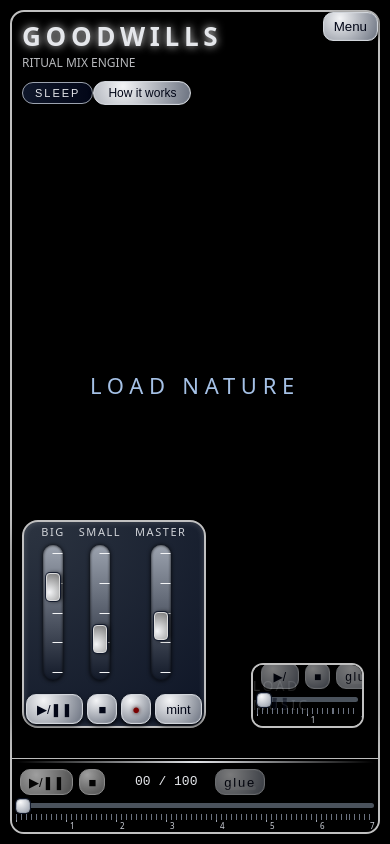
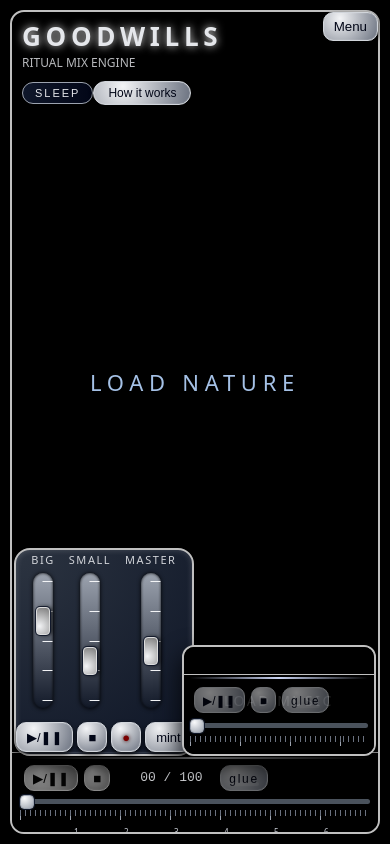
Before and after one commit to bobdryg/goodwills, a React (Vite) app: page / in a window 390 px wide. Built offline with nearby package versions, Linux system fonts and the light colour scheme.

Commit message:
The mobile MAY finally be behaving normally.1

```diff
--- a/src/Studio.tsx
+++ b/src/Studio.tsx
@@ -1187,6 +1187,142 @@ const Studio: React.FC = () => {
             <div className="big-center-label">LOAD NATURE</div>
           )}
         </div>
+
+{/* MOBILE FLOATS: мини-плеер + микшер опускаем к панели big-controls */}
+{isMobile && (
+  <div className="mobile-floats">
+    {/* MIXER */}
+    <div className="mixer">
+      <div className="faders">
+        <div className="fader">
+          <div className="fader__label">BIG</div>
+          <div className="fader__track">
+            <div className="fader__scale">
+              <span /><span /><span /><span /><span />
+            </div>
+            <input
+              type="range"
+              min={0}
+              max={1}
+              step={0.01}
+              value={bgVol}
+              onChange={(e) => setBgVol(parseFloat(e.target.value))}
+            />
+          </div>
+        </div>
+
+        <div className="fader">
+          <div className="fader__label">SMALL</div>
+          <div className="fader__track">
+            <div className="fader__scale">
+              <span /><span /><span /><span /><span />
+            </div>
+            <input
+              type="range"
+              min={0}
+              max={1}
+              step={0.01}
+              value={muVol}
+              onChange={(e) => setMuVol(parseFloat(e.target.value))}
+            />
+          </div>
+        </div>
+
+        <div className="fader">
+          <div className="fader__label">MASTER</div>
+          <div className="fader__track">
+            <div className="fader__scale">
+              <span /><span /><span /><span /><span />
+            </div>
+            <input
+              type="range"
+              min={0}
+              max={1}
+              step={0.01}
+              value={masterVol}
+              onChange={(e) => setMasterVol(parseFloat(e.target.value))}
+            />
+          </div>
+        </div>
+      </div>
+
+      <div className="transport">
+        <button className="btn-metal" onClick={handleGlobalPlayPause}>▶/❚❚</button>
+        <button className="btn-metal" onClick={handleGlobalStop}>■</button>
+        <button
+          className={`btn-metal rec-dot-btn ${isRecording ? "rec-on" : ""}`}
+          onClick={handleGlobalRec}
+        >
+          ●
+        </button>
+        <button className="btn-metal" onClick={handleGlobalMint}>mint</button>
+      </div>
+    </div>
+
+    {/* MINI PLAYER */}
+    <div className="mini-player">
+      {muSrc ? (
+        <video
+          ref={muRef}
+          className="mini-video"
+          src={muSrc}
+          loop
+          onTimeUpdate={handleMuTimeUpdate}
+        />
+      ) : (
+        <div className="mini-video mini-video--empty">
+          <div className="mini-empty-text">LOAD MUSIC</div>
+        </div>
+      )}
+
+      <div className="mini-bottom">
+        <div className="mini-divider" />
+
+        <div className="mini-controls-panel">
+          <button className="btn-metal btn-metal--small" onClick={handleMuPlayPause} disabled={!muSrc}>
+            ▶/❚❚
+          </button>
+          <button className="btn-metal btn-metal--small" onClick={handleMuStop} disabled={!muSrc}>
+            ■
+          </button>
+
+          <button
+            className={`btn-metal btn-metal--small btn-glue ${isGlued ? "glue-on" : ""} ${!muSrc ? "btn-disabled" : ""}`}
+            onClick={() => muSrc && toggleGlue()}
+            disabled={!muSrc}
+            title="Glue timelines"
+          >
+            <span className="btn-glue__label">glue</span>
+            <span className="btn-glue__mark" />
+          </button>
+        </div>
+
+        <input
+          className="timeline mini-timeline"
+          type="range"
+          min={0}
+          max={1}
+          step={0.001}
+          value={muProgress}
+          onChange={(e) => muSrc && handleMuTimelineChange(parseFloat(e.target.value))}
+          disabled={!muSrc}
+        />
+
+        <div className="timeline-ruler timeline-ruler--mini">
+          <div className="mm-grid"></div>
+          <div className="cm-labels">
+            {Array.from({ length: 30 }).map((_, i) => (
+              <span key={i} style={{ left: `${(i + 1) * 50}px` }}>
+                {i + 1}
+              </span>
+            ))}
+          </div>
+        </div>
+      </div>
+    </div>
+  </div>
+)}
+
   <div className="big-bottom">
     <div className="big-divider" />
 
@@ -1246,6 +1382,8 @@ const Studio: React.FC = () => {
         </div>
       </div>
 
+     {!isMobile && (
+       <>
       {/* MINI PLAYER */}
       <div className="mini-player">
         {muSrc ? (
@@ -1367,6 +1505,8 @@ const Studio: React.FC = () => {
           </button>
         </div>
       </div>
+          </>
+        )}
 
       {/* HIDDEN INPUTS */}
       <input id="upload-nature" type="file" accept="video/*" style={{ display: "none" }} onChange={handleUploadNature} />
--- a/src/index.css
+++ b/src/index.css
@@ -544,7 +544,7 @@ body {
   left: 50%;
   top: 50%;
   transform: translate(-50%, -50%) rotate(-90deg);
-  width: 160px;
+  width: 130px;
   height: 26px;
   background: transparent;
   margin: 0;
@@ -923,13 +923,13 @@ body {
 
 /* Уплотняем ТОЛЬКО содержимое My rituals */
 .mint-dialog p {
-  margin: 4px 0;
+  margin: 1px 0;
   line-height: 1.25;
 }
 
 /* Оставляем "дыхание" только Intention */
 .mint-dialog .ritual-intention {
-  margin-top: 14px;
+  margin-top: 4px;
   margin-bottom: 16px;
   line-height: 1.5;
 }
@@ -949,7 +949,12 @@ body {
   margin-top: 10px;
 }
 
+/* =========================
+   MOBILE (<= 768px) — CLEAN
+   ========================= */
 @media (max-width: 768px) {
+
+  /* mobile topbar (если используешь) */
   .mobile-topbar {
     position: fixed;
     top: 12px;
@@ -958,13 +963,14 @@ body {
     display: flex;
     gap: 0px;
   }
-}
 
-  /* --- 1. TOP MENU: сдвигаем вниз, чтобы Menu не перекрывал Samples --- */
+  /* 1) TOP MENU: чтобы Menu не перекрывал Samples */
   .top-menu {
-    top: 42px;        /* было ~18px */
+    position: fixed;           /* важно: фиксируем в углу */
+    top: 42px;
     right: 12px;
     gap: 6px;
+    z-index: 9999;
   }
 
   .top-menu button {
@@ -973,105 +979,32 @@ body {
     min-height: 32px;
   }
 
-  /* --- 2. MIXER: уменьшаем РЕАЛЬНЫЙ блок --- */
+  /* 2) MIXER: размеры (то, что у тебя "до MIXER" работает — оставляем) */
   .mixer {
-    padding: 2px 2px;
+    padding: 2px 0px;
     gap: 0px;
   }
 
-  .faders {
-    gap: 14px;
-  }
+  .faders { gap: 14px; }
+  .fader { height: 160px; }
+  .fader__track { height: 120px; }
 
-  .fader {
-    height: 160px;        /* было ~220–240 */
-  }
-
-  .fader__track {
-    height: 120px;
-  }
-
-  .transport {
-    gap: 4px;
-  }
-
+  .transport { gap: 4px; }
   .transport .btn-metal {
     padding: 6px 10px;
     min-height: 30px;
     font-size: 13px;
   }
 
-  /* --- 3. BIG PLAYER: блок кнопок ниже по высоте --- */
+  /* 3) BIG bottom: ужимаем панель управления */
   .big-bottom {
-    padding: 4px 8px 6px;
-    gap: 4px;
-  }
-
-  .big-controls-panel {
-    gap: 6px;
-  }
-
-  .big-controls-panel .btn-metal {
-    padding: 6px 10px;
-    min-height: 30px;
-    font-size: 13px;
-  }
-
-  .rec-timer {
-    font-size: 13px;
-    min-width: 70px;
-  }
-
-  /* --- 4. MINI PLAYER: тоже ужимаем --- */
-  .mini-bottom {
-    padding: 4px 6px;
-    gap: 4px;
-  }
-
-  .mini-controls-panel--top {
-    gap: 6px;
-  }
-
-  .mini-controls-panel--top .btn-metal {
-    padding: 5px 8px;
-    min-height: 28px;
-    font-size: 12px;
-  }
-
-  /* --- 5. TIMELINE / RULER: блок в 2 раза ниже --- */
-  .timeline {
-    height: 20px;        /* было ~36–40 */
-  }
-
-  .timeline-ruler {
-    height: 14px;        /* было ~28 */
-  }
-
-  .timeline-ruler .mm-grid {
-    height: 8px;
-  }
-
-  .cm-labels {
-    height: 6px;
-    margin-top: -2px;
-  }
-
-  .cm-labels span {
-    font-size: 8px;
-    line-height: 1;
-  }
-
-  /* 1) Ужимаем общий контейнер низа */
-  .big-bottom,
-  .mini-bottom {
-    padding: 2px 4px !important;
+    padding: 4px 8px 6px !important;
+    gap: 4px !important;
     height: auto !important;
     min-height: 0 !important;
   }
 
-  /* 2) Ужимаем ряд кнопок (то, что ты называешь "блок управления") */
-  .big-controls-panel,
-  .mini-controls-panel {
+  .big-controls-panel {
     height: 30px !important;
     min-height: 30px !important;
     padding: 0 4px !important;
@@ -1079,8 +1012,7 @@ body {
     align-items: center !important;
   }
 
-  .big-controls-panel .btn-metal,
-  .mini-controls-panel .btn-metal {
+  .big-controls-panel .btn-metal {
     height: 26px !important;
     min-height: 26px !important;
     line-height: 26px !important;
@@ -1095,18 +1027,73 @@ body {
     display: inline-flex !important;
     align-items: center !important;
     justify-content: center !important;
+    font-size: 13px;
+    min-width: 70px;
   }
 
-  /* 3) Тоньше делаем сам таймлайн (ползунок) */
+  /* 4) MINI bottom: ужимаем */
+  .mini-bottom {
+    padding: 2px 6px !important;
+    height: auto !important;
+    min-height: 0 !important;
+  }
+
+  .mini-controls-panel {
+    height: 30px !important;
+    min-height: 30px !important;
+    padding: 0 4px !important;
+    gap: 6px !important;
+    align-items: center !important;
+  }
+
+  .mini-controls-panel .btn-metal {
+    height: 26px !important;
+    min-height: 26px !important;
+    line-height: 26px !important;
+    padding: 0 8px !important;
+    font-size: 12px;
+  }
+
+  /* 5) TIMELINE / RULER: тоньше */
   input.timeline.big-timeline,
   input.timeline.mini-timeline {
     height: 5px !important;
     margin: 2px 0 !important;
   }
 
-  /* 4) Тоньше делаем блок линейки (ruler) */
   .timeline-ruler--big,
   .timeline-ruler--mini {
     height: 16px !important;
     margin-top: 0px !important;
   }
+
+  .cm-labels span {
+    font-size: 8px;
+    line-height: 1;
+  }
+
+  /* =========================
+     ГЛАВНОЕ: ОПУСТИТЬ блоки вниз
+     =========================
+     Ставим bottom вместо top.
+     Подбери значение, чтобы ровно "до панели big".
+     Начни с 86px — обычно попадает.
+  */
+  .mixer,
+  .mini-player {
+    position: absolute !important;
+    top: auto !important;
+    bottom: 76px !important;   /* <-- регулируй: 76/86/96 */
+    z-index: 50;
+  }
+
+  .mixer { left: 2px !important; }
+  .mini-player { right: 2px !important; }
+}
+
+  .mini-player {
+    width: 92% !important;      /* было условно 100% */
+    max-width: 190px;           /* ограничиваем сжатие */
+    margin: 0 auto;
+    flex-shrink: 0;             /* запрещаем сжиматься */
+}
```
